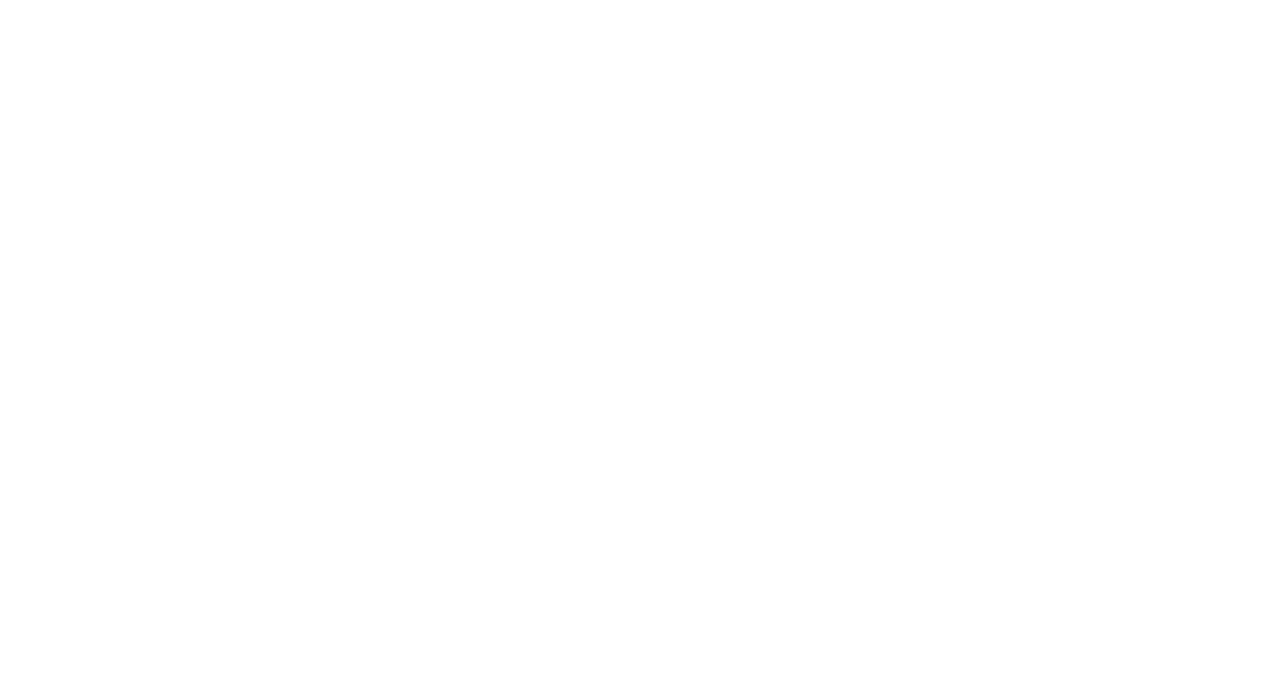
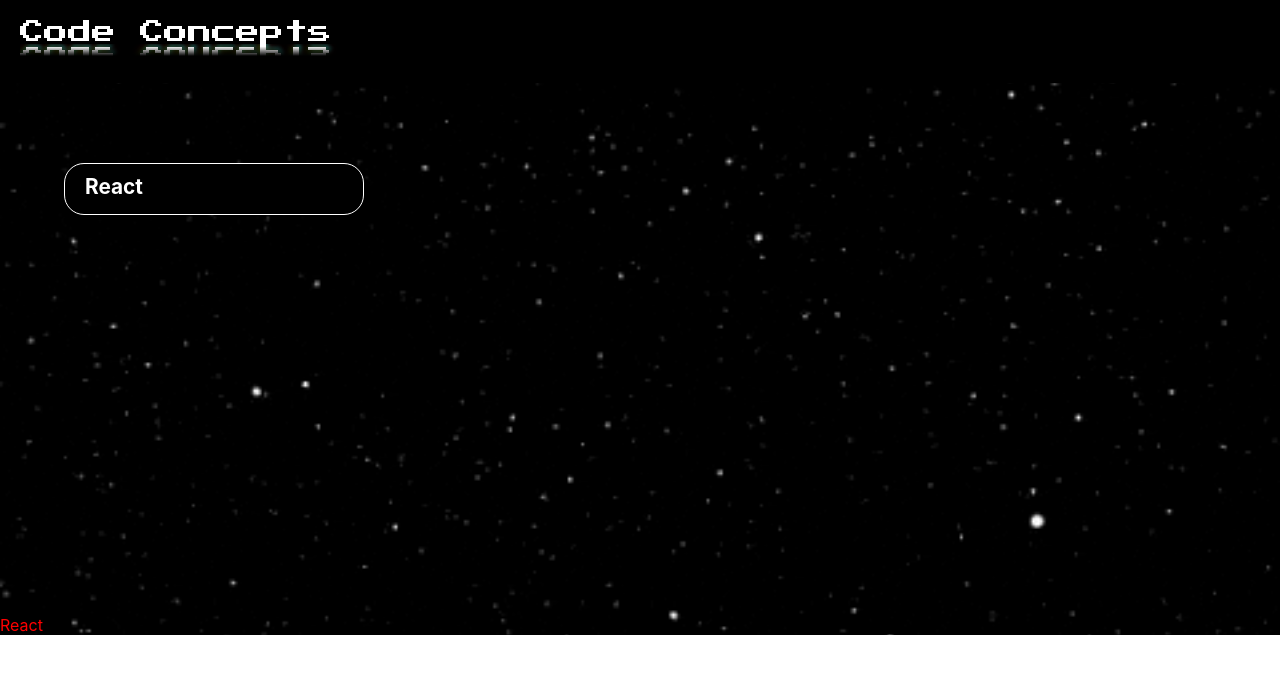
Before and after one commit to Tendaik96/ReactConcepts, a React (Create React App) app in the folder my-react-app/: page /concepts/react in a window 1280 px wide. Before the commit this address had no page. Shown: the top 674 px of the page. Built offline with nearby package versions, Linux system fonts and the light colour scheme.

Commit message:
working on the navigation between home page and concept destination

```diff
--- a/my-react-app/src/App.tsx
+++ b/my-react-app/src/App.tsx
@@ -2,21 +2,23 @@
 import './App.css';
 import Home from './Components/Home/Home';
 import Concepts from './Components/Concepts/Concepts';
+import ReactPage from './Components/Concepts/React/ReactPage';
 
 function App() {
   return (
+    <div className="App">
+      <Routes>
+        <Route path="/" index element={<Home />} />
 
-    <div className="App">
+        <Route path="/concepts/*" element={<Concepts />}>
+          <Route path="react" element={<ReactPage />} />
+        </Route>
 
 
-      <Routes>
-
-        <Route path='/' index element={<Home />} />
-        <Route path='/concepts' element={<Concepts/>}/>
       </Routes>
-
-{/*       <ReactHome />
- */}    </div>
+      {/*       <ReactHome />
+       */}{" "}
+    </div>
   );
 }
 
--- a/my-react-app/src/Components/Concepts/Concepts.tsx
+++ b/my-react-app/src/Components/Concepts/Concepts.tsx
@@ -1,10 +1,16 @@
-import Header from "./Header/Header";
+/* import { Route, Routes } from "react-router";
+ */import Header from "./Header/Header";
+import ReactPage from "./React/ReactPage";
 
 export default function Concepts() {
   return (
     <div>
-          <Header />
+      <Header />
+      <ReactPage />
 
+      {/* <Routes>
+        <Route path='/react' element={<ReactPage />}/>
+      </Routes> */}
     </div>
   )
 }
--- a/my-react-app/src/Components/Concepts/Header/Header.module.css
+++ b/my-react-app/src/Components/Concepts/Header/Header.module.css
@@ -4,6 +4,8 @@
     width: 100%;
     background-color: #000;
     margin-bottom: 10vh;
+    cursor: pointer;
+
 }
 
 .headingContainer > :last-child{
--- a/my-react-app/src/Components/Concepts/Header/Header.tsx
+++ b/my-react-app/src/Components/Concepts/Header/Header.tsx
@@ -1,11 +1,13 @@
+import { useNavigate } from 'react-router';
 import Menu from '../Menu/Menu';
 import styles from './Header.module.css'
 
-export default function
-() {
+export default function Header() {
+      const navigate = useNavigate();
+
     return (
       <div>
-        <div className={styles.headingContainer}>
+        <div className={styles.headingContainer} onClick={() => { navigate('/') }}>
           <h3 className={styles.heading}>Code Concepts</h3>
           <h3 className={styles.heading}>Code Concepts</h3>
         </div>
--- a/my-react-app/src/Components/Concepts/React/React.tsx
+++ /dev/null
@@ -1,6 +0,0 @@
-
-export default function React() {
-  return (
-    <div>React</div>
-  )
-}
--- /dev/null
+++ b/my-react-app/src/Components/Concepts/React/ReactPage.module.css
@@ -0,0 +1,3 @@
+.reactPage{
+    color: red;
+}
--- /dev/null
+++ b/my-react-app/src/Components/Concepts/React/ReactPage.tsx
@@ -0,0 +1,6 @@
+import styles from './ReactPage.module.css'
+export default function ReactPage() {
+  return (
+    <div className={styles.reactPage}>React</div>
+  )
+}
--- a/my-react-app/src/Components/Home/Home.tsx
+++ b/my-react-app/src/Components/Home/Home.tsx
@@ -1,12 +1,14 @@
+import { useNavigate } from 'react-router';
 import BackgroundCardContainer from './BackgroundCardContainer/BackgroundCardContainer';
 import styles from './Home.module.css'
 import TeckstackContainer from './TeckstackContainer/TeckstackContainer';
 
 export default function Home() {
+
   return (
     <div className={styles.home}>
 
-      <div className={styles.headingContainer}>
+      <div className={styles.headingContainer} >
         <h3 className={styles.heading}>Code Concepts</h3>
         <h3 className={styles.heading}>Code Concepts</h3>
       </div>
--- a/my-react-app/src/Components/Home/TeckstackContainer/TechstackCard/TechstackCard.tsx
+++ b/my-react-app/src/Components/Home/TeckstackContainer/TechstackCard/TechstackCard.tsx
@@ -2,9 +2,10 @@
 
 type NameProps = {
   name: string;
+  nav: () => void;
 };
 
 
-export default function TechstackCard({name}: NameProps) {
-  return <div className={styles.card}>{name}</div>;
+export default function TechstackCard({name, nav}: NameProps) {
+  return <div className={styles.card} onClick={nav}>{name}</div>;
 }
--- a/my-react-app/src/Components/Home/TeckstackContainer/TeckstackContainer.tsx
+++ b/my-react-app/src/Components/Home/TeckstackContainer/TeckstackContainer.tsx
@@ -1,14 +1,26 @@
+import { Link, useNavigate } from 'react-router';
 import TechstackCard from './TechstackCard/TechstackCard';
 import styles from './TeckstackContainer.module.css'
 
 export default function TeckstackContainer() {
+  const navigate = useNavigate();
+
+    function toReactPage() {
+  navigate('concepts/react')
+}
+
+  /*   function toJavascriptPage() {
+  navigate('/concepts/javascript')
+} */
+
   return (
     <div className={styles.techstackRow}>
-      <TechstackCard name="React" />
-      <TechstackCard name="Javascript" />
-      <TechstackCard name="CSS" />
-      <TechstackCard name="Next.JS" />
-      <TechstackCard name="NodeJS" />
+      {" "}
+      <TechstackCard name="React" nav={toReactPage} />
+      <TechstackCard name="Javascript" nav={() => {}} />
+      <TechstackCard name="CSS" nav={() => {}} />
+      <TechstackCard name="Next.JS" nav={() => {}} />
+      <TechstackCard name="NodeJS" nav={() => {}} />
     </div>
   );
 }
```
Also changed, not shown: my-react-app/src/Components/Concepts/React/React.module.css (deleted).
